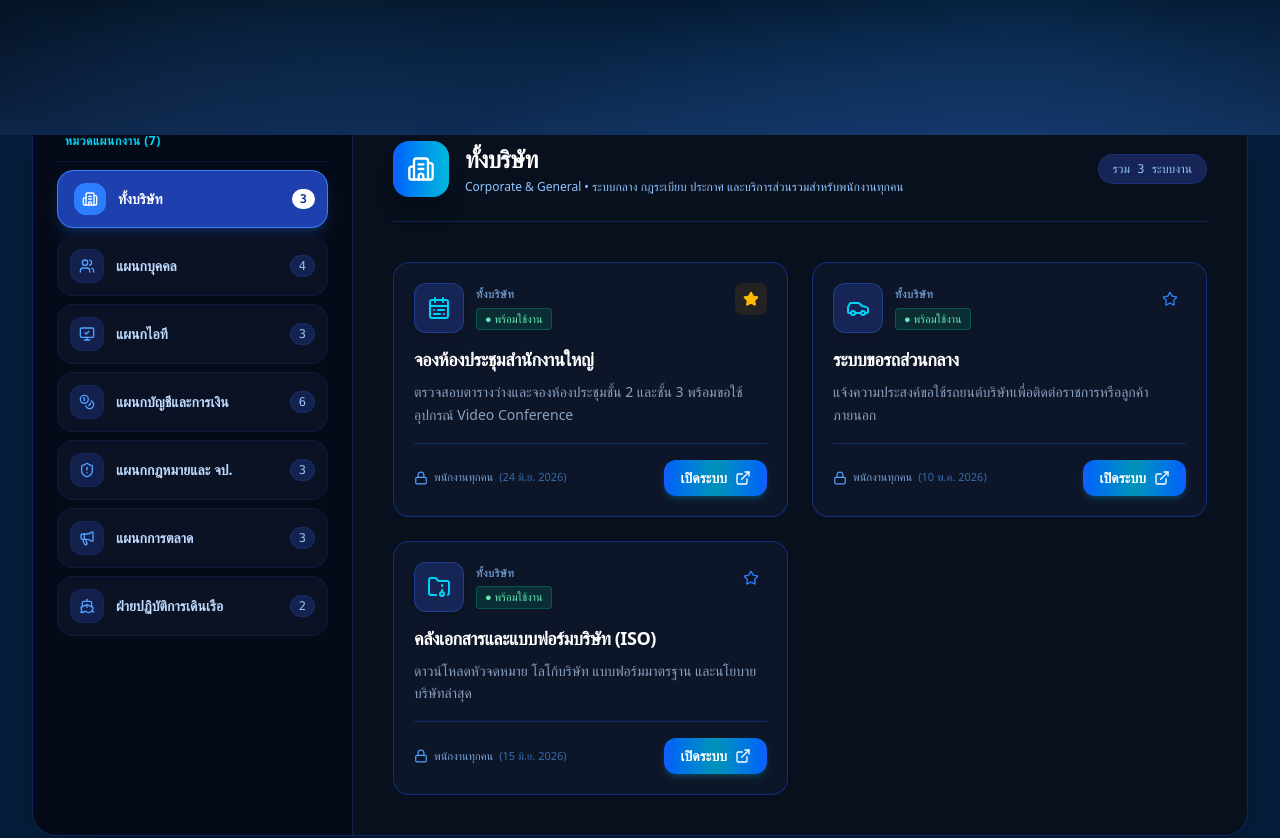
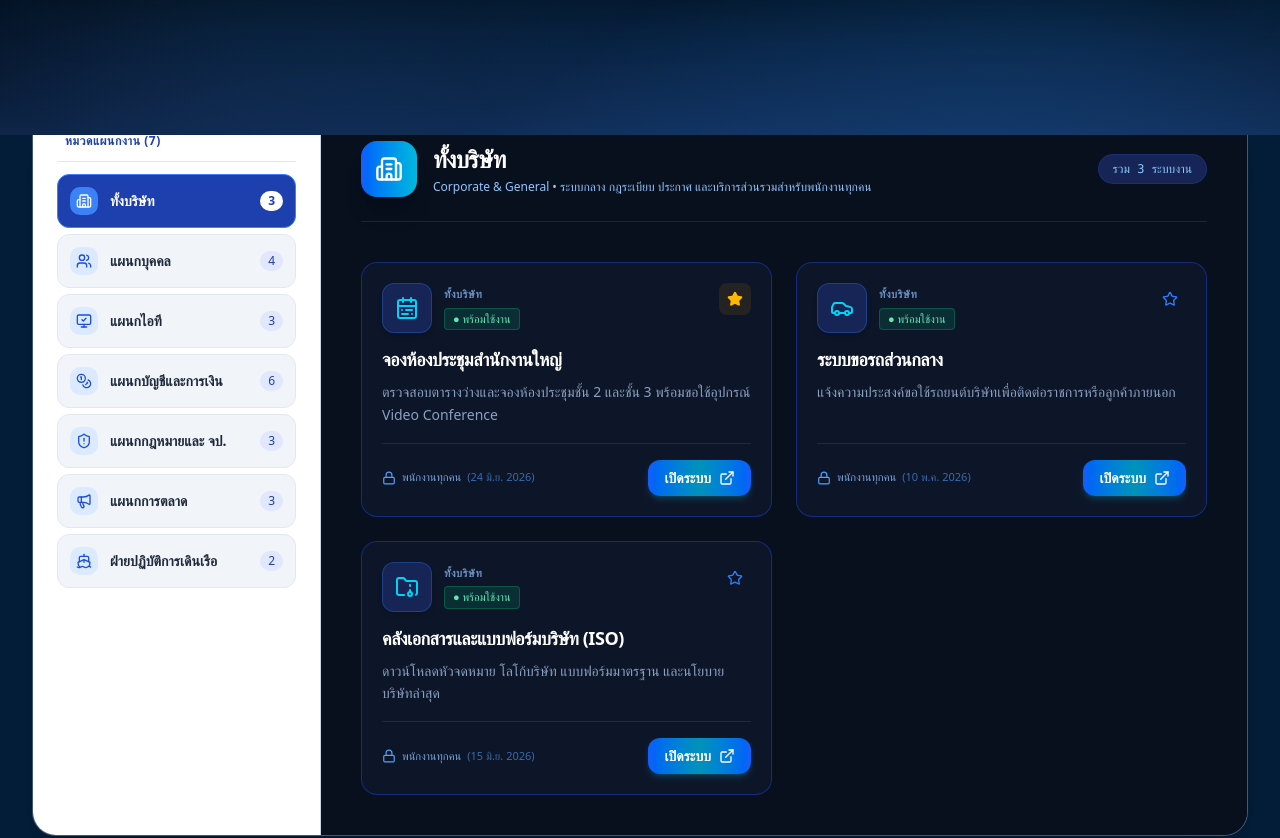
Before and after one commit to Raymagdonal/ctb-portal, a React (Vite) app: page / in a window 1280 px wide. Shown: the part 665-1503 px from the top of the page. Built offline with nearby package versions, Linux system fonts and the light colour scheme; a web font is replaced by a local one.

Commit message:
style: change sidebar to white background with dark blue text for readability

```diff
--- a/src/App.tsx
+++ b/src/App.tsx
@@ -201,12 +201,12 @@ export default function App() {
           </div>
         ) : selectedDept === 'all' && !searchQuery ? (
           /* Sidebar Split Layout */
-          <div className="mx-auto max-w-7xl rounded-3xl overflow-hidden flex flex-col md:flex-row min-h-[580px] w-full border border-blue-900/50 bg-[#081329] shadow-2xl animate-fade-in">
-            <div className="w-full md:w-80 bg-[#040a17] p-5 md:p-6 border-b md:border-b-0 md:border-r border-blue-900/50 space-y-3 shrink-0 flex flex-col shadow-xl">
-              <div className="px-2 py-2 text-xs font-bold tracking-wider uppercase text-cyan-400 border-b border-blue-900/30 pb-3 mb-2">
+          <div className="mx-auto max-w-7xl rounded-3xl overflow-hidden flex flex-col md:flex-row min-h-[580px] w-full border border-blue-200/30 shadow-2xl animate-fade-in" style={{background: '#0f2040'}}>
+            <div className="w-full md:w-72 p-5 md:p-6 border-b md:border-b-0 md:border-r shrink-0 flex flex-col shadow-xl" style={{background: '#ffffff', borderColor: '#cbd5e1'}}>
+              <div className="px-2 py-2 text-xs font-bold tracking-wider uppercase border-b pb-3 mb-3" style={{color: '#1e40af', borderColor: '#e2e8f0'}}>
                 หมวดแผนกงาน ({DEPARTMENTS.length})
               </div>
-              <div className="space-y-2">
+              <div className="space-y-1.5">
                 {DEPARTMENTS.map((dept) => {
                   const deptLinks = filteredLinks.filter((l) => l.departmentId === dept.id);
                   const isActive = (activeSidebarDept || 'company') === dept.id;
@@ -214,23 +214,16 @@ export default function App() {
                     <button
                       key={dept.id}
                       onClick={() => setActiveSidebarDept(dept.id)}
-                      className={`w-full p-3 rounded-2xl flex items-center justify-between text-left transition-all ${
-                        isActive
-                          ? 'bg-[#1e40af] text-white border border-[#3b82f6] shadow-lg shadow-blue-500/20 pl-4'
-                          : 'bg-[#0a1224] hover:bg-[#111e3b] text-blue-200 border border-blue-900/20'
-                      }`}
+                      style={isActive ? {background: '#1e40af', color: '#ffffff', border: '1px solid #3b82f6'} : {background: '#f1f5f9', color: '#1e293b', border: '1px solid #e2e8f0'}}
+                      className={`w-full p-3 rounded-xl flex items-center justify-between text-left transition-all hover:opacity-90`}
                     >
                       <div className="flex items-center gap-3 min-w-0">
-                        <div className={`p-2 rounded-xl shrink-0 ${
-                          isActive ? 'bg-blue-500 text-white' : 'bg-blue-950/80 text-blue-400 border border-blue-900/30'
-                        }`}>
+                        <div style={isActive ? {background: '#3b82f6', color: '#fff', padding: '6px', borderRadius: '10px'} : {background: '#dbeafe', color: '#1d4ed8', padding: '6px', borderRadius: '10px'}}>
                           <IconRenderer name={dept.iconName} className="w-4 h-4" />
                         </div>
                         <span className="text-sm font-semibold truncate">{dept.name}</span>
                       </div>
-                      <span className={`text-xs font-mono px-2 py-0.5 rounded-full ${
-                        isActive ? 'bg-white text-blue-900 font-bold' : 'bg-blue-950/90 text-blue-300 border border-blue-900/40'
-                      }`}>
+                      <span style={isActive ? {background: '#ffffff', color: '#1e40af', padding: '1px 8px', borderRadius: '99px', fontWeight: 700, fontSize: '12px'} : {background: '#e0e7ff', color: '#1e40af', padding: '1px 8px', borderRadius: '99px', fontSize: '12px'}}>
                         {deptLinks.length}
                       </span>
                     </button>
```
